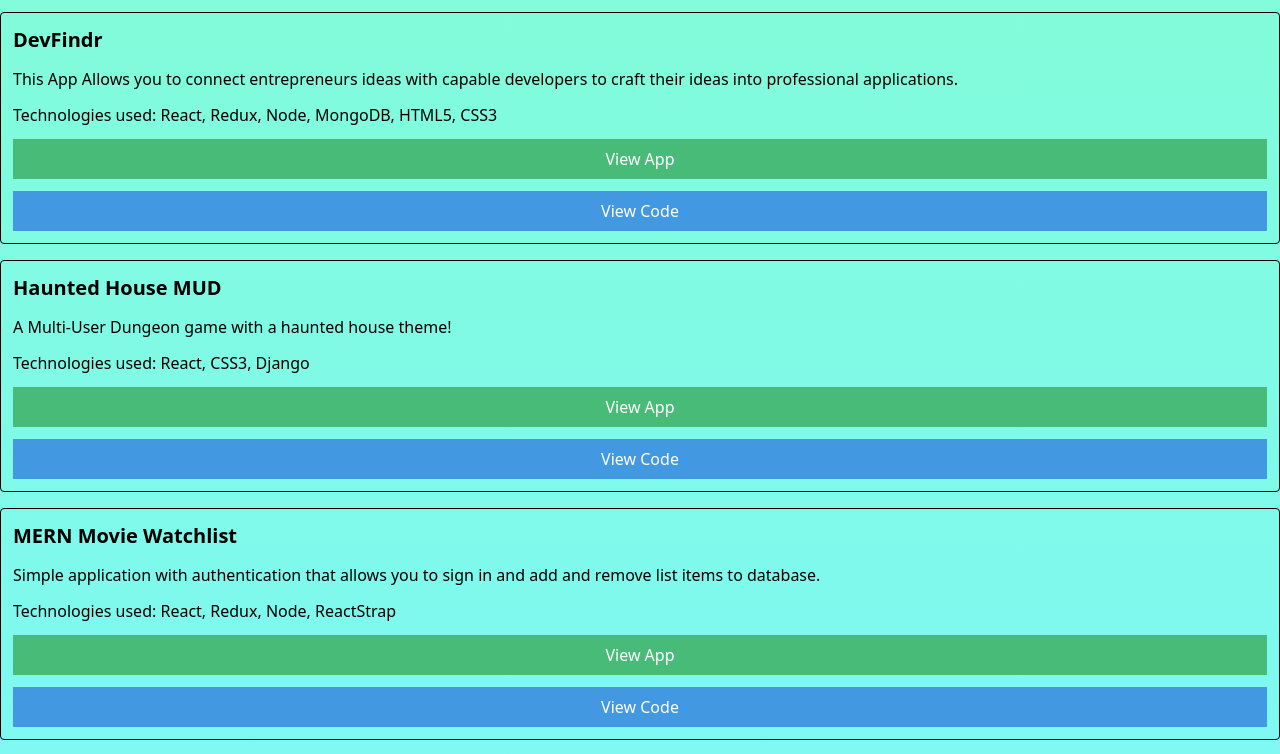
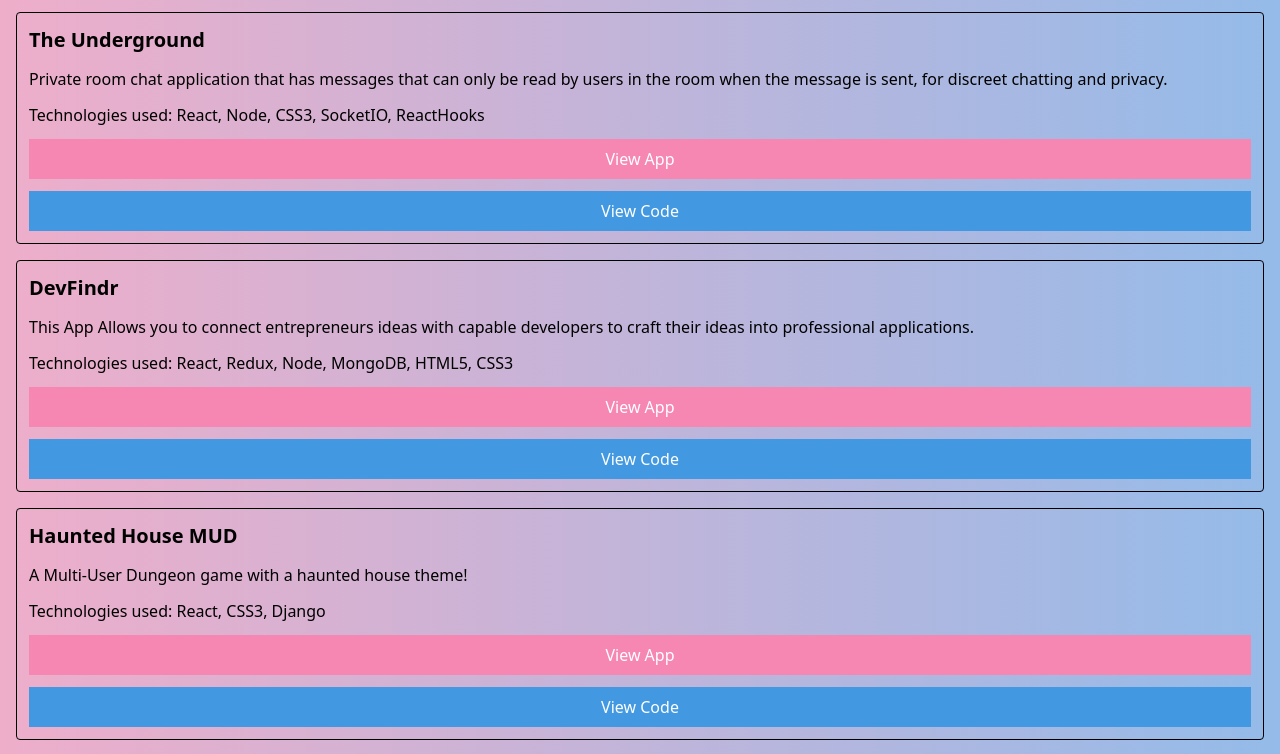
Before and after one commit to bejolo018/portfolio_page, a React (Create React App) app in the folder portfolio/: page / in a window 1280 px wide. Shown: the part 900-1654 px from the top of the page. Built offline with nearby package versions, Linux system fonts and the light colour scheme.

Commit message:
various styling tweaks, moved my latest project to the top

```diff
--- a/portfolio/public/index.html
+++ b/portfolio/public/index.html
@@ -27,8 +27,8 @@
     <title>Benjamin Lopez</title>
   </head>
   <body
-  style="background-color: #85FFBD;
-  background-image: linear-gradient(180deg, #85FFBD 0%, #7df7ff 100%);
+  style="background: rgb(238,174,202);
+  background: linear-gradient(90deg, rgba(238,174,202,1) 0%, rgba(148,187,233,1) 100%);
   ">
     <noscript>You need to enable JavaScript to run this app.</noscript>
     <div id="root"></div>
--- a/portfolio/src/App.js
+++ b/portfolio/src/App.js
@@ -9,6 +9,16 @@ class App extends Component {
     projects:[
       {
         id: 1,
+        title: 'The Underground',
+        description:'Private room chat application that has messages that can only be read by users in the room when the message is sent, for discreet chatting and privacy.',
+        link:'https://optimistic-blackwell-7456bd.netlify.app/',
+        github: 'https://github.com/bejolo018/React_ChatApp',
+        image: '',
+        technologies: 'React, Node, CSS3, SocketIO, ReactHooks'
+      },
+
+      {
+        id: 4,
         title: 'DevFindr',
         description: 'This App Allows you to connect entrepreneurs ideas with capable developers to craft their ideas into professional applications.',
         link: 'https://brave-ardinghelli-f8e8c7.netlify.app/',
@@ -36,15 +46,6 @@ class App extends Component {
         image: "./Assets/mernmovie.png",
         technologies: 'React, Redux, Node, ReactStrap'
       },
-      {
-        id: 4,
-        title: 'The Underground',
-        description:'Private room chat application that has messages that can only be read by users in the room when the message is sent, for discreet chatting and privacy.',
-        link:'https://optimistic-blackwell-7456bd.netlify.app/',
-        github: 'https://github.com/bejolo018/React_ChatApp',
-        image: '',
-        technologies: 'React, Node, CSS3, SocketIO, ReactHooks'
-      }
     ]
   }
 
--- a/portfolio/src/Components/ProjectCard.js
+++ b/portfolio/src/Components/ProjectCard.js
@@ -4,7 +4,7 @@ import React, { Component } from 'react'
 class ProjectCard extends Component {
     render(){
         return (
-            <div className="border border-black mb-4 rounded overflow-hidden ">
+            <div className="border border-black mb-4 rounded overflow-hidden m-4">
                 {/* ADD IMAGE FUNCTIONALITY TO PROJECT CARDS HERE*/}
                 {/* <div
                     style={{
@@ -26,7 +26,7 @@ class ProjectCard extends Component {
                 </div>
                 <div>
                 <a href={this.props.project.link}
-                      className="bg-green-500 text-white p-2 flex justify-center"
+                      className="bg-pink-400 text-white p-2 flex justify-center"
                 >
                     View App
                 </a>
```
